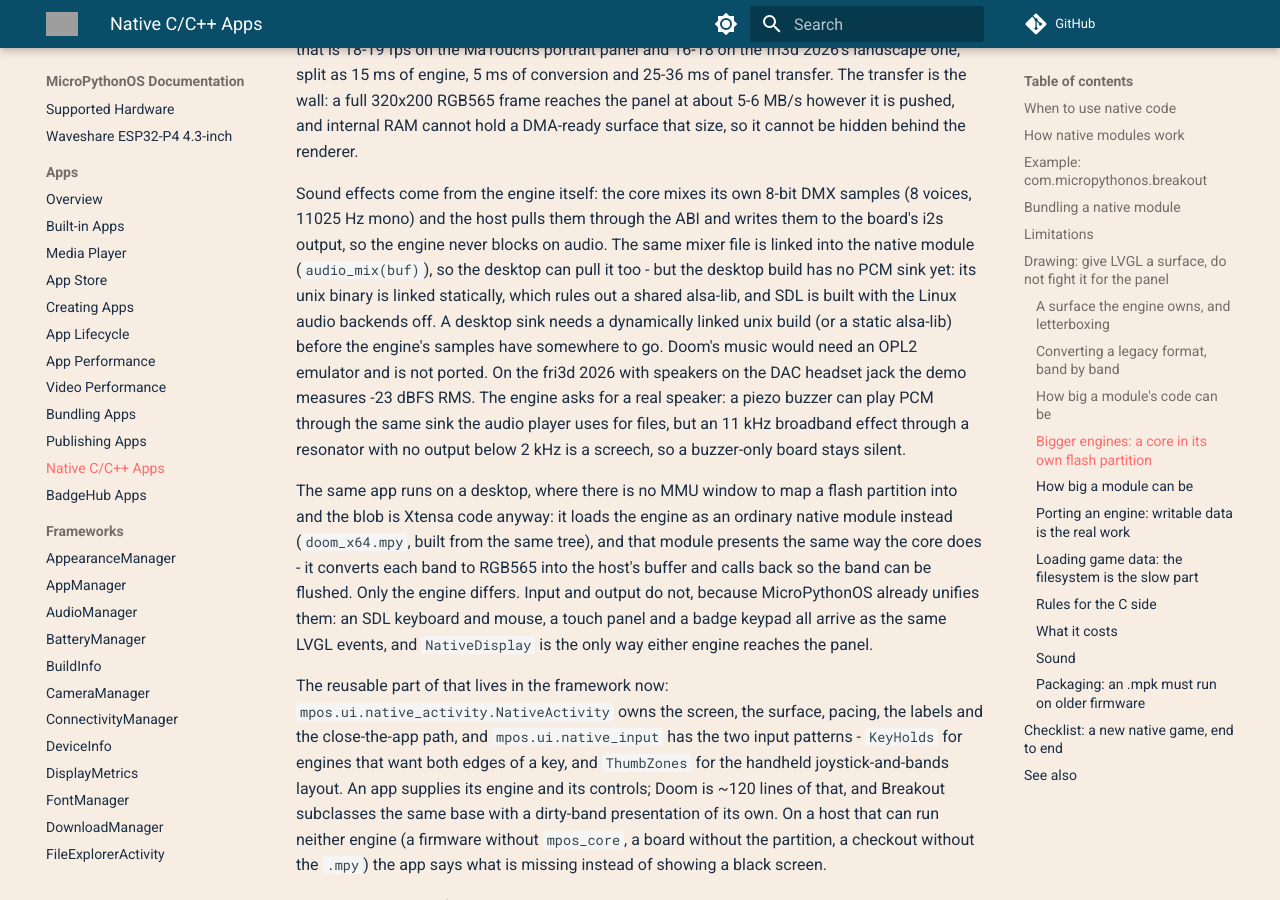
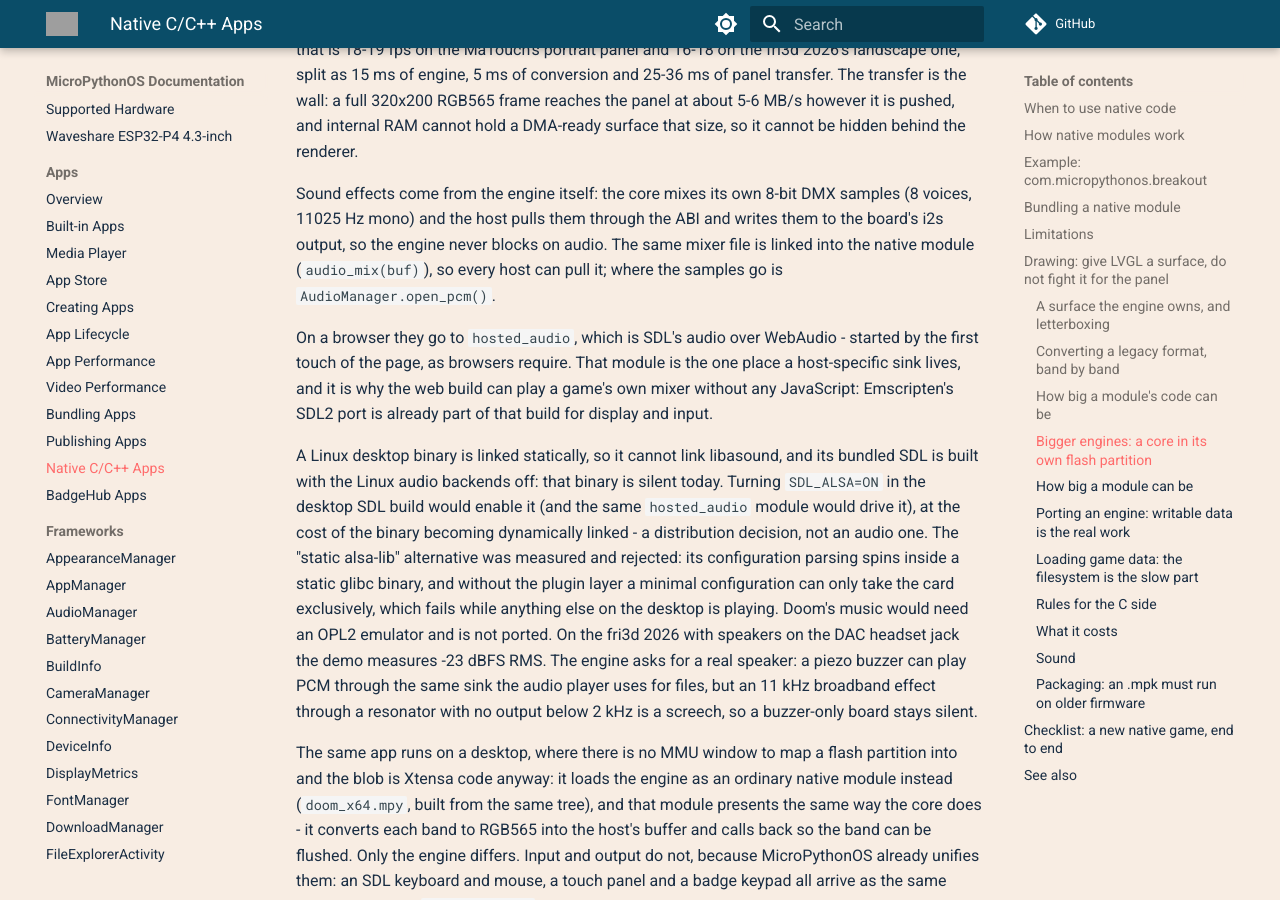
Before and after one commit to MicroPythonOS/docs, an MkDocs documentation site: the page built from docs/apps/native-apps.md, in a window 1280 px wide and 900 px high, scrolled down 5678 px. Built offline with MkDocs 1.6.1 and Material for MkDocs 9.7.7, drawn with Linux system fonts in a browser that asks for light colours; comment, search, counter and statistics services are not loaded; grey boxes are pictures that could not be loaded.

Commit message:
sound: the web build plays an engine's mixer, the desktop is a build decision
hosted_audio is SDL's audio; Emscripten implements it over WebAudio, so the web
port needs no JavaScript for a native engine's sound. A static alsa-lib was tried
for the Linux desktop and rejected: its config parsing spins in a static glibc
binary, and without the plugin layer it can only grab the card exclusively.

```diff
--- a/docs/apps/native-apps.md
+++ b/docs/apps/native-apps.md
@@ -255,12 +255,24 @@ renderer.
 Sound effects come from the engine itself: the core mixes its own 8-bit DMX
 samples (8 voices, 11025 Hz mono) and the host pulls them through the ABI and
 writes them to the board's i2s output, so the engine never blocks on audio. The
-same mixer file is linked into the native module (`audio_mix(buf)`), so the
-desktop can pull it too - but the desktop build has no PCM sink yet: its unix
-binary is linked statically, which rules out a shared alsa-lib, and SDL is built
-with the Linux audio backends off. A desktop sink needs a dynamically linked
-unix build (or a static alsa-lib) before the engine's samples have somewhere to
-go.
+same mixer file is linked into the native module (`audio_mix(buf)`), so every
+host can pull it; where the samples go is `AudioManager.open_pcm()`.
+
+On a browser they go to `hosted_audio`, which is SDL's audio over WebAudio -
+started by the first touch of the page, as browsers require. That module is the
+one place a host-specific sink lives, and it is why the web build can play a
+game's own mixer without any JavaScript: Emscripten's SDL2 port is already part
+of that build for display and input.
+
+A Linux desktop binary is linked statically, so it cannot link libasound, and
+its bundled SDL is built with the Linux audio backends off: that binary is
+silent today. Turning `SDL_ALSA=ON` in the desktop SDL build would enable it
+(and the same `hosted_audio` module would drive it), at the cost of the binary
+becoming dynamically linked - a distribution decision, not an audio one. The
+"static alsa-lib" alternative was measured and rejected: its configuration
+parsing spins inside a static glibc binary, and without the plugin layer a
+minimal configuration can only take the card exclusively, which fails while
+anything else on the desktop is playing.
 Doom's music would need an OPL2 emulator and is not ported. On the fri3d 2026
 with speakers on the DAC headset jack the demo measures -23 dBFS RMS. The engine asks for a real
 speaker: a piezo buzzer can play PCM through the same sink the audio player uses
```
Also changed, not shown: docs/web-port/using.md (+1 -0 lines).
